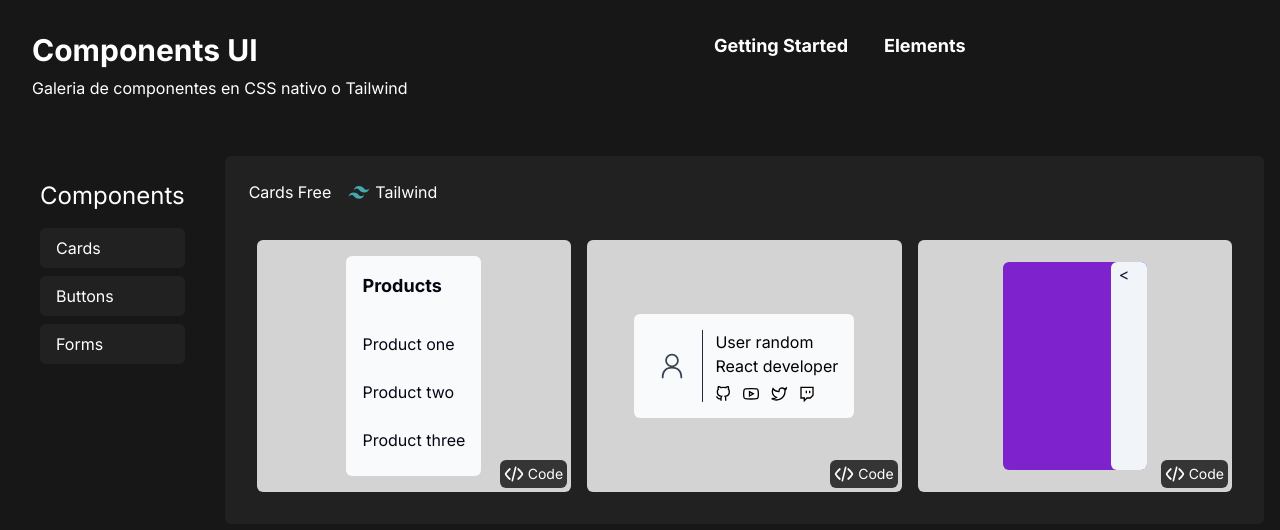
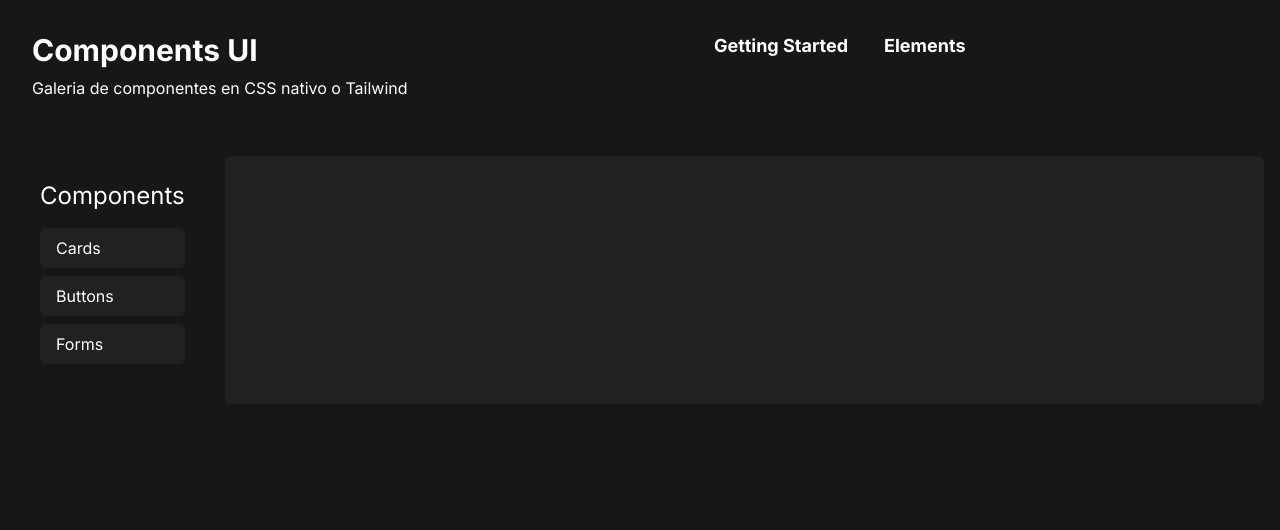
Before and after one commit to marianoGarmendia/components-css, a React (Vite) app: page /cards in a window 1280 px wide. Shown: the top 530 px of the page. Built offline with nearby package versions, Linux system fonts and the light colour scheme; the HTML template or start-up script is replaced by a standard one; a web font is replaced by a local one.

Commit message:
Path modifided to github pages

```diff
--- a/src/App.jsx
+++ b/src/App.jsx
@@ -72,28 +72,43 @@
         </div>
         <div className="bg-lightGray rounded-md flex-1 p-6">
           <Routes>
-            <Route exact path="/" element={<Getting />}></Route>
+            <Route exact path="/components-css/" element={<Getting />}></Route>
 
-            <Route exact path="/cards" element={<Cards />}></Route>
             <Route
               exact
-              path="/cards/:elementName"
+              path="/components-css/cards"
+              element={<Cards />}
+            ></Route>
+            <Route
+              exact
+              path="/components-css/cards/:elementName"
               element={<ComponentCode />}
             ></Route>
-            <Route exact path="/buttons" element={<Buttons />}></Route>
             <Route
               exact
-              path="/buttons/:elementName"
+              path="/components-css/buttons"
+              element={<Buttons />}
+            ></Route>
+            <Route
+              exact
+              path="/components-css/buttons/:elementName"
               element={<ComponentCode />}
             ></Route>
-            <Route exact path="/forms" element={<Forms />}></Route>
             <Route
               exact
-              path="/forms/:elementName"
+              path="/components-css/forms"
+              element={<Forms />}
+            ></Route>
+            <Route
+              exact
+              path="/components-css/forms/:elementName"
               element={<ComponentCode />}
             ></Route>
 
-            <Route path="/getting-started" element={<Getting />}></Route>
+            <Route
+              path="/components-css/getting-started"
+              element={<Getting />}
+            ></Route>
           </Routes>
         </div>
       </main>
--- a/src/components/Buttons.jsx
+++ b/src/components/Buttons.jsx
@@ -23,7 +23,7 @@
               <p className="z-10">Hover me!</p>
             </button>{" "}
           </div>
-          <CodeLink path={"/buttons/button-one"}>Code</CodeLink>
+          <CodeLink path={"/components-css/buttons/button-one"}>Code</CodeLink>
         </div>
         <div className="flex justify-center items-center rounded-md bg-lightGrayItem relative">
           <div className="m-auto my-8">
--- a/src/components/Cards.jsx
+++ b/src/components/Cards.jsx
@@ -34,7 +34,7 @@
               </ul>
             </article>
           </div>
-          <CodeLink path={"/cards/card-one"}>Code</CodeLink>
+          <CodeLink path={"/components-css/cards/card-one"}>Code</CodeLink>
         </div>
         <div className="flex justify-center items-center p-4 rounded-md bg-lightGrayItem relative">
           <div className="mx-auto ">
@@ -84,7 +84,7 @@
               </div>
             </article>
           </div>
-          <CodeLink path={"/cards/card-two"}>Code</CodeLink>
+          <CodeLink path={"/components-css/cards/card-two"}>Code</CodeLink>
         </div>
 
         <div className="flex justify-center items-center p-4 rounded-md bg-lightGrayItem relative">
@@ -103,7 +103,7 @@
               </div>
             </article>
           </div>
-          <CodeLink path={"/cards/card-three"}>Code</CodeLink>
+          <CodeLink path={"/components-css/cards/card-three"}>Code</CodeLink>
         </div>
       </div>
     </section>
--- a/src/components/Forms.jsx
+++ b/src/components/Forms.jsx
@@ -102,7 +102,7 @@
               </button>
             </form>
           </div>
-          <CodeLink path={"/forms/form-two"}>Code</CodeLink>
+          <CodeLink path={"/components-css/forms/form-two"}>Code</CodeLink>
         </div>
       </div>
     </section>
```
